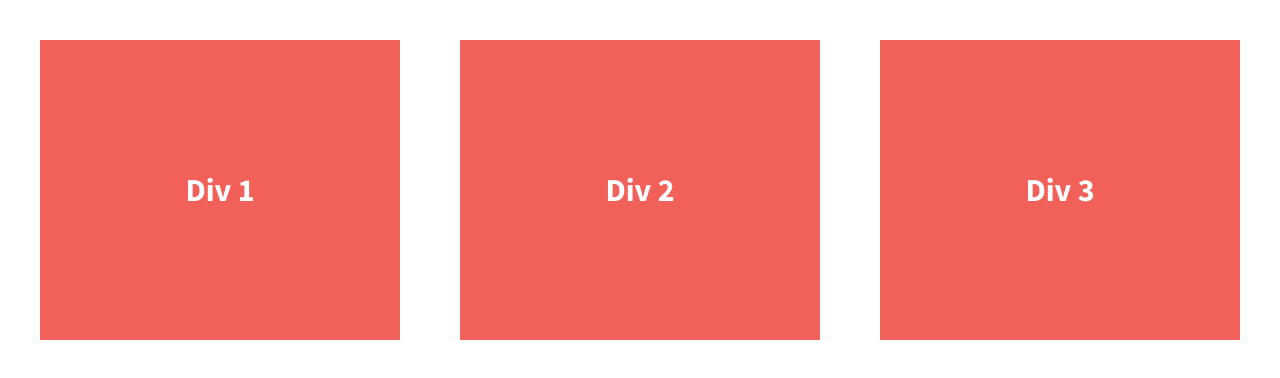
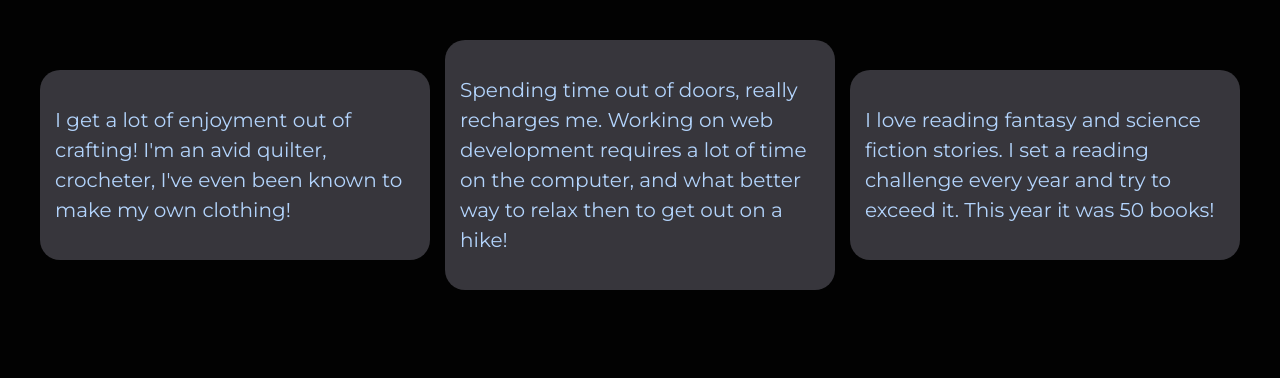
Before and after one commit to aenge304/divs-flexbox-starter, a plain HTML site: page index.html in a window 1280 px wide. Drawn offline with nearby package versions, Linux system fonts and the light colour scheme.

Commit message:
Customize divs and text

```diff
--- a/css/main.css
+++ b/css/main.css
@@ -97,8 +97,9 @@ textarea {
 
 
 html {
-  background-color: #fff;
+  background-color: rgb(2, 2, 2);
   height: 100%;
+  width: 100%;
 }
 
 body {
@@ -110,21 +111,25 @@ body {
 
 .wrapper {
   /*add display:flex and set justify-content to space-between*/
+  align-items: center;
   display: flex;
-  font-weight: 700;
+  flex-flow: row nowrap;
+  font-family: 'Montserrat', sans-serif;
   justify-content: space-between;
 }
 
 .div-1, .div-2, .div-3 {
   /*give the divs a width of 30%, add display:flex, set justify-content and align-items to center*/
   align-items: center;
-  color: #fff;
+  border-radius: 1em;
+  color: #b3d4fc;
   display: flex;
   line-height: 1.5em;
-  font-size: 1.6em;
-  background-color: #f16059;
-  height: 300px;
+  font-size: 1em;
+  background-color: #37363C;
+  height: auto;
   justify-content: center;
+  padding: 15px;
   width: 30%;
 
 }
--- a/index.html
+++ b/index.html
@@ -13,6 +13,9 @@
         <link rel="stylesheet" href="css/normalize.css">
         <link rel="stylesheet" href="css/main.css">
         <script src="js/vendor/modernizr-2.8.3.min.js"></script>
+        <link rel="preconnect" href="https://fonts.googleapis.com">
+        <link rel="preconnect" href="https://fonts.gstatic.com" crossorigin>
+        <link href="https://fonts.googleapis.com/css2?family=Montserrat&family=PT+Serif&display=swap" rel="stylesheet">
         <link href='http://fonts.googleapis.com/css?family=Lora:700' rel='stylesheet' type='text/css'>
         <link href='http://fonts.googleapis.com/css?family=Source+Sans+Pro:400,700' rel='stylesheet' type='text/css'>
     </head>
@@ -23,13 +26,13 @@
 
         <section class="wrapper">
             <div class="div-1">
-                Div 1
+                <p>I get a lot of enjoyment out of crafting! I'm an avid quilter, crocheter, I've even been known to make my own clothing!</p>
             </div>
             <div class="div-2">
-                Div 2
+                <p>Spending time out of doors, really recharges me. Working on web development requires a lot of time on the computer, and what better way to relax then to get out on a hike!</p>
             </div>
             <div class="div-3">
-                Div 3
+                <p>I love reading fantasy and science fiction stories. I set a reading challenge every year and try to exceed it. This year it was 50 books!</p>
             </div>
         </section>
 
```
